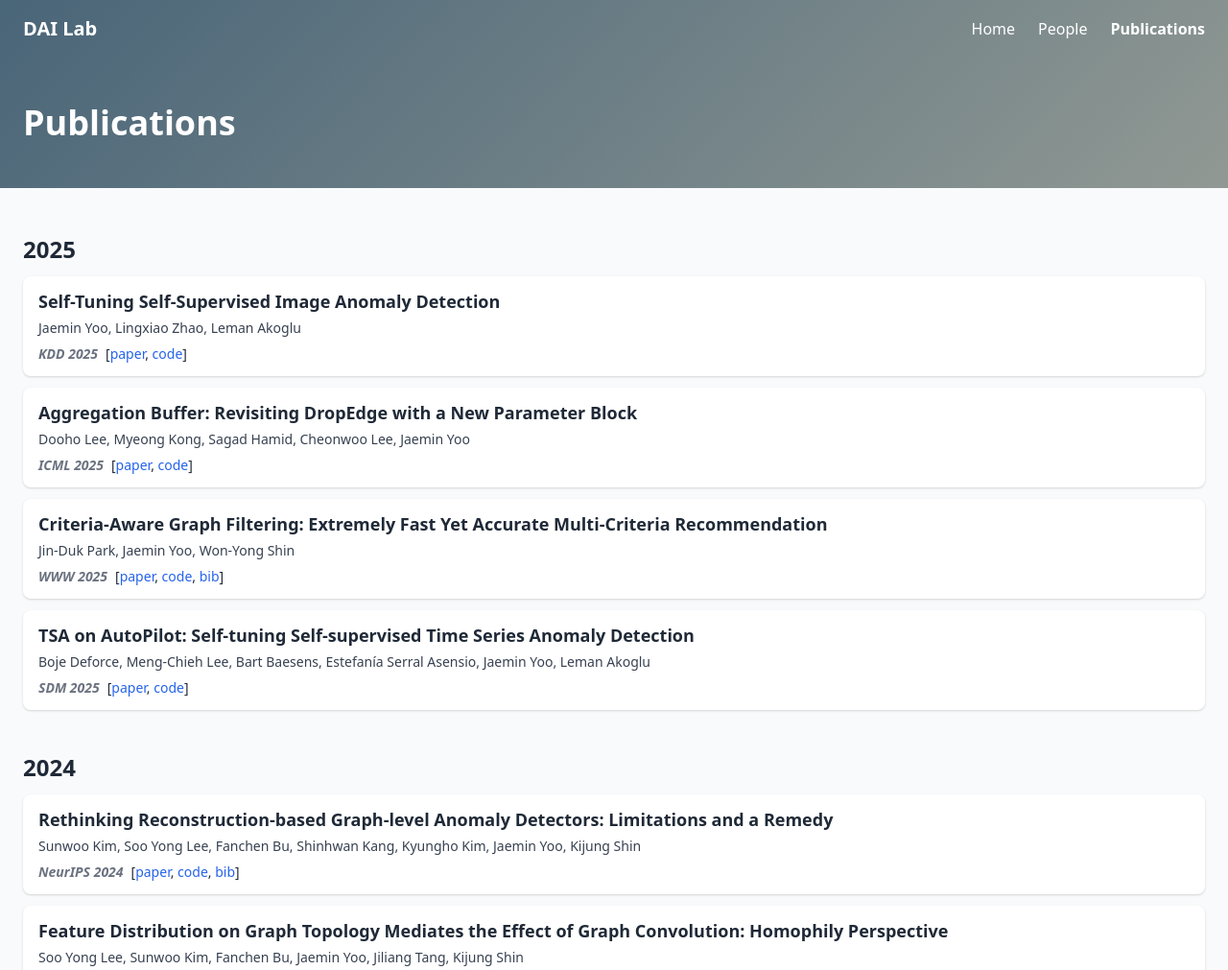
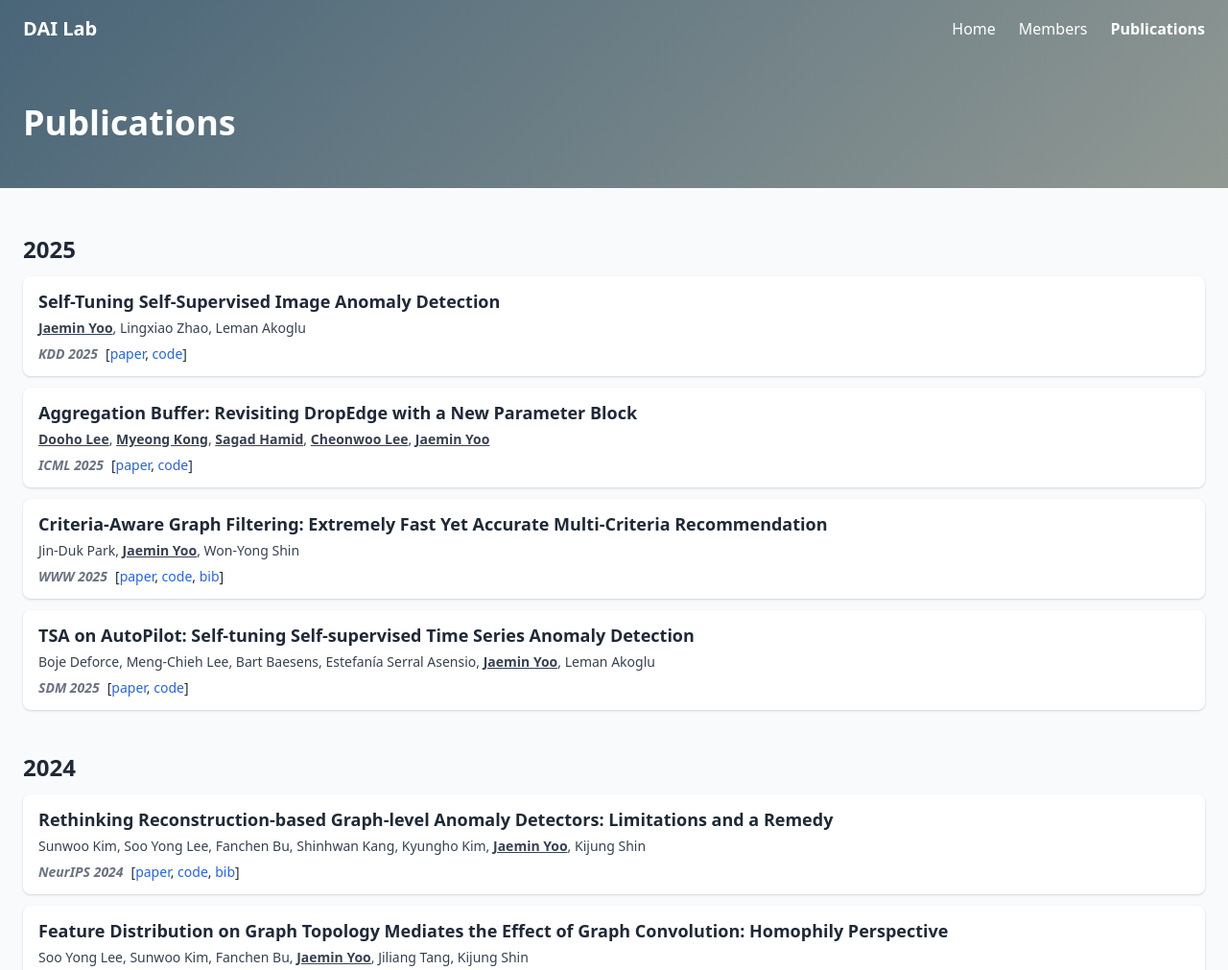
Before and after one commit to dooho00/dailab_website, a plain HTML site: page publications.html in a window 1280 px wide. Shown: the top 1011 px of the page at 96% size. Drawn offline with nearby package versions, Linux system fonts and the light colour scheme.

Commit message:
included metadata, favicon, and auto-underlining in publications

```diff
--- a/data/publications.json
+++ b/data/publications.json
@@ -7,6 +7,7 @@
       "Lingxiao Zhao",
       "Leman Akoglu"
     ],
+    "is_lab_member":[true, false, false],
     "venue": "KDD 2025",
     "links": {
       "paper": "https://arxiv.org/abs/2306.12033",
@@ -28,6 +29,7 @@
       "Cheonwoo Lee",
       "Jaemin Yoo"
     ],
+    "is_lab_member":[true, true, true, true, true],
     "venue": "ICML 2025",
     "links": {
       "paper": "https://arxiv.org/pdf/2505.20840",
@@ -47,6 +49,7 @@
       "Jaemin Yoo",
       "Won-Yong Shin"
     ],
+    "is_lab_member":[false, true, false],
     "venue": "WWW 2025",
     "links": {
       "paper": "https://arxiv.org/pdf/2502.09046",
@@ -69,6 +72,7 @@
       "Jaemin Yoo",
       "Leman Akoglu"
     ],
+    "is_lab_member":[false, false, false, false, true, false],
     "venue": "SDM 2025",
     "links": {
       "paper": "https://arxiv.org/pdf/2404.02865",
@@ -92,6 +96,7 @@
       "Jaemin Yoo",
       "Kijung Shin"
     ],
+    "is_lab_member":[false, false, false, false, false, true, false],
     "venue": "NeurIPS 2024",
     "links": {
       "paper": "https://arxiv.org/pdf/2410.20366",
@@ -114,6 +119,7 @@
       "Jiliang Tang",
       "Kijung Shin"
     ],
+    "is_lab_member":[false, false, false, true, false, false],
     "venue": "ICML 2024",
     "links": {
       "paper": "https://arxiv.org/pdf/2402.04621",
@@ -134,6 +140,7 @@
       "Jaemin Yoo",
       "Christos Faloutsos"
     ],
+    "is_lab_member":[false, false, true, false],
     "venue": "PAKDD 2024",
     "links": {
       "paper": "https://arxiv.org/pdf/2301.00270",
@@ -156,6 +163,7 @@
       "Jaemin Yoo",
       "Kijung Shin"
     ],
+    "is_lab_member":[false, false, false, false, true, false],
     "venue": "ICLR 2024",
     "links": {
       "paper": "https://arxiv.org/pdf/2404.00638",
@@ -178,6 +186,7 @@
       "U Kang",
       "Kijung Shin"
     ],
+    "is_lab_member":[false, true, false, false, false, false],
     "venue": "Transactions on Knowledge Discovery from Data",
     "links": {
       "paper": "http://dmlab.kaist.ac.kr/~kijungs/papers/midasTKDD2024.pdf",
@@ -197,6 +206,7 @@
       "Jaemin Yoo",
       "Kijung Shin"
     ],
+    "is_lab_member":[false, true, false],
     "venue": "KDD 2023",
     "links": {
       "paper": null,
@@ -215,6 +225,7 @@
       "Leman Akoglu",
       "Jaemin Yoo"
     ],
+    "is_lab_member":[false, true],
     "venue": "BigData 2023 (Short)",
     "links": {
       "paper": "https://arxiv.org/pdf/2308.14380.pdf",
@@ -235,6 +246,7 @@
       "Lingxiao Zhao",
       "Leman Akoglu"
     ],
+    "is_lab_member":[true, false, false, false],
     "venue": "ECML PKDD 2023",
     "links": {
       "paper": "https://arxiv.org/pdf/2307.06534.pdf",
@@ -255,6 +267,7 @@
       "Shubhranshu Shekhar",
       "Christos Faloutsos"
     ],
+    "is_lab_member":[true, false, false, false],
     "venue": "KDD 2023",
     "links": {
       "paper": "https://arxiv.org/pdf/2210.04081.pdf",
@@ -276,6 +289,7 @@
       "Jaemin Yoo",
       "Kijung Shin"
     ],
+    "is_lab_member":[false, false, false, true, false],
     "venue": "KDD 2023",
     "links": {
       "paper": "https://arxiv.org/pdf/2306.02358.pdf",
@@ -296,6 +310,7 @@
       "Jaemin Yoo",
       "Kijung Shin"
     ],
+    "is_lab_member":[false, false, true, false],
     "venue": "KDD 2023",
     "links": {
       "paper": "https://arxiv.org/pdf/2306.03032.pdf",
@@ -316,6 +331,7 @@
       "Jaemin Yoo",
       "Kijung Shin"
     ],
+    "is_lab_member":[false, false, true, false],
     "venue": "ICML 2023",
     "links": {
       "paper": "https://arxiv.org/pdf/2306.02376.pdf",
@@ -335,6 +351,7 @@
       "Tiancheng Zhao",
       "Leman Akoglu"
     ],
+    "is_lab_member":[true, false, false],
     "venue": "Transactions on Machine Learning Research",
     "links": {
       "paper": "https://arxiv.org/pdf/2208.07734.pdf",
@@ -355,6 +372,7 @@
       "Jaemin Yoo",
       "Kijung Shin"
     ],
+    "is_lab_member":[false, false, true, false],
     "venue": "Data Mining and Knowledge Discovery",
     "links": {
       "paper": "https://arxiv.org/pdf/2210.05328.pdf",
@@ -374,6 +392,7 @@
       "Jaemin Yoo",
       "Kijung Shin"
     ],
+    "is_lab_member":[false, true, false],
     "venue": "ICDM 2022",
     "links": {
       "paper": null,
@@ -391,6 +410,7 @@
     "authors": [
       "Jaemin Yoo"
     ],
+    "is_lab_member":[true],
     "venue": "Ph.D. Thesis, Seoul National University",
     "links": {
       "paper": null,
@@ -412,6 +432,7 @@
       "Jihyeong Jeon",
       "U Kang"
     ],
+    "is_lab_member":[false, true, false, false, false],
     "venue": "BigData 2022",
     "links": {
       "paper": "resources/papers/SounYCJK22.pdf",
@@ -432,6 +453,7 @@
       "Jaemin Yoo",
       "Kijung Shin"
     ],
+    "is_lab_member":[false, false, true, false],
     "venue": "ICDM 2022",
     "links": {
       "paper": "https://arxiv.org/pdf/2210.05328",
@@ -452,6 +474,7 @@
       "Jinhong Jung",
       "U Kang"
     ],
+    "is_lab_member":[true, false, false, false],
     "venue": "KDD 2022",
     "links": {
       "paper": "https://arxiv.org/pdf/2206.04516.pdf",
@@ -471,6 +494,7 @@
       "Sooyeon Shim",
       "U Kang"
     ],
+    "is_lab_member":[true, false, false],
     "venue": "WWW 2022",
     "links": {
       "paper": "https://arxiv.org/pdf/2202.10107.pdf",
@@ -493,6 +517,7 @@
       "U Kang",
       "Kijung Shin"
     ],
+    "is_lab_member":[false, true, false, false, false, false],
     "venue": "WWW 2022",
     "links": {
       "paper": "https://arxiv.org/pdf/2202.01587.pdf",
@@ -511,6 +536,7 @@
       "Jaemin Yoo",
       "Lee Sael"
     ],
+    "is_lab_member":[true, false],
     "venue": "SDM 2022",
     "links": {
       "paper": "https://arxiv.org/pdf/2202.10677.pdf",
@@ -533,6 +559,7 @@
       "Changwon Jang",
       "U Kang"
     ],
+    "is_lab_member":[true, false, false, false, false, false],
     "venue": "Knowledge and Information Systems",
     "links": {
       "paper": "https://link.springer.com/content/pdf/10.1007/s10115-022-01702-8.pdf",
@@ -552,6 +579,7 @@
       "Jaemin Yoo",
       "U Kang"
     ],
+    "is_lab_member":[false, true, false],
     "venue": "PLOS ONE",
     "links": {
       "paper": "https://journals.plos.org/plosone/article?id=10.1371/journal.pone.0265001",
@@ -574,6 +602,7 @@
       "Changwon Jang",
       "U Kang"
     ],
+    "is_lab_member":[true, false, false, false, false, false],
     "venue": "ICDM 2021",
     "links": {
       "paper": "resources/papers/YooKYKJK21.pdf",
@@ -594,6 +623,7 @@
       "Yong-chan Park",
       "U Kang"
     ],
+    "is_lab_member":[true, false, false, false],
     "venue": "KDD 2021",
     "links": {
       "paper": "resources/papers/YooSPK21.pdf",
@@ -612,6 +642,7 @@
       "Jaemin Yoo",
       "Lee Sael"
     ],
+    "is_lab_member":[true, false],
     "venue": "PAKDD 2021",
     "links": {
       "paper": "resources/papers/YooS21.pdf",
@@ -630,6 +661,7 @@
       "Jaemin Yoo",
       "U Kang"
     ],
+    "is_lab_member":[true, false],
     "venue": "SDM 2021",
     "links": {
       "paper": "resources/papers/YooK21.pdf",
@@ -651,6 +683,7 @@
       "Giorgio Corani",
       "Marco Zaffalon"
     ],
+    "is_lab_member":[true, false, false, false, false],
     "venue": "WSDM 2020",
     "links": {
       "paper": "resources/papers/YooKSCZ20.pdf",
@@ -671,6 +704,7 @@
       "Taebum Kim",
       "U Kang"
     ],
+    "is_lab_member":[true, false, false, false],
     "venue": "NeurIPS 2019",
     "links": {
       "paper": "https://papers.nips.cc/paper/2019/file/596f713f9a7376fe90a62abaaedecc2d-Paper.pdf",
@@ -689,6 +723,7 @@
       "Jaemin Yoo",
       "Lee Sael"
     ],
+    "is_lab_member":[true, false],
     "venue": "ICDM 2019",
     "links": {
       "paper": "resources/papers/YooS19.pdf",
@@ -708,6 +743,7 @@
       "Hyunsik Jeon",
       "U Kang"
     ],
+    "is_lab_member":[true, false, false],
     "venue": "IJCAI 2019",
     "links": {
       "paper": "https://www.ijcai.org/proceedings/2019/0580.pdf",
@@ -727,6 +763,7 @@
       "Jaemin Yoo",
       "U Kang"
     ],
+    "is_lab_member":[false, true, false],
     "venue": "WSDM 2018",
     "links": {
       "paper": "resources/papers/JoYK18.pdf",
@@ -746,6 +783,7 @@
       "Saehan Jo",
       "U Kang"
     ],
+    "is_lab_member":[true, false, false],
     "venue": "ICDM 2017",
     "links": {
       "paper": "resources/papers/YooJK17.pdf",
@@ -767,6 +805,7 @@
       "Jaemin Yoo",
       "U Kang"
     ],
+    "is_lab_member":[false, false, false, true, false],
     "venue": "International Journal of Approximate Reasoning",
     "links": {
       "paper": "https://dl.acm.org/citation.cfm?id=3199356",
--- a/header.html
+++ b/header.html
@@ -5,7 +5,7 @@
     <a href="index.html" class="text-xl font-bold">DAI Lab</a>
     <nav class="hidden md:flex space-x-6" id="main-nav">
       <a href="index.html" class="hover:text-neutral-300">Home</a>
-      <a href="people.html" class="hover:text-neutral-300">People</a>
+      <a href="members.html" class="hover:text-neutral-300">Members</a>
       <a href="publications.html" class="hover:text-neutral-300"
         >Publications</a
       >
@@ -33,9 +33,9 @@
       >Home</a
     >
     <a
-      href="people.html"
+      href="members.html"
       class="block px-6 py-2 hover:bg-gray-100"
-      >People</a
+      >Members</a
     >
     <a
       href="publications.html"
--- a/publications.html
+++ b/publications.html
@@ -3,7 +3,15 @@
   <head>
     <meta charset="UTF-8" />
     <meta name="viewport" content="width=device-width, initial-scale=1.0" />
-    <title>Publications — DAI Lab</title>
+
+    <title>Publications - Data AI Lab @ KAIST</title>
+    <meta property="og:title" content="Publications - Data AI Lab, KAIST" />
+    <meta property="og:description" content="Explore the latest research publications from the Data AI Lab at KAIST." />
+    <meta property="og:image" content="images/preview.png" />
+    <meta property="og:image:width" content="1200" />
+    <meta property="og:image:height" content="630" />
+    <link rel="icon" href="images/favicon.ico" type="image/x-icon" />
+
     <script src="https://cdn.tailwindcss.com"></script>
     <link rel="stylesheet" href="css/style.css" />
   </head>
@@ -51,7 +59,18 @@
 
             const authors = document.createElement("div");
             authors.className = "text-sm sm:text-md text-gray-700 sm:mb-1";
-            authors.textContent = pub.authors.join(", ");
+
+            // Create authors list with lab member highlighting
+            const authorElements = pub.authors.map((author, index) => {
+              const isLabMember = pub.is_lab_member && pub.is_lab_member[index];
+              if (isLabMember) {
+                return `<span class="underline font-semibold">${author}</span>`;
+              } else {
+                return author;
+              }
+            });
+
+            authors.innerHTML = authorElements.join(", ");
 
             const venue = document.createElement("div");
             venue.className =
```
Also changed, not shown: index.html (+3 -6 lines), members.html (renamed from people.html, +9 -1 lines), images/favicon.ico (added), images/logo_square.png (added), 1 other file.
